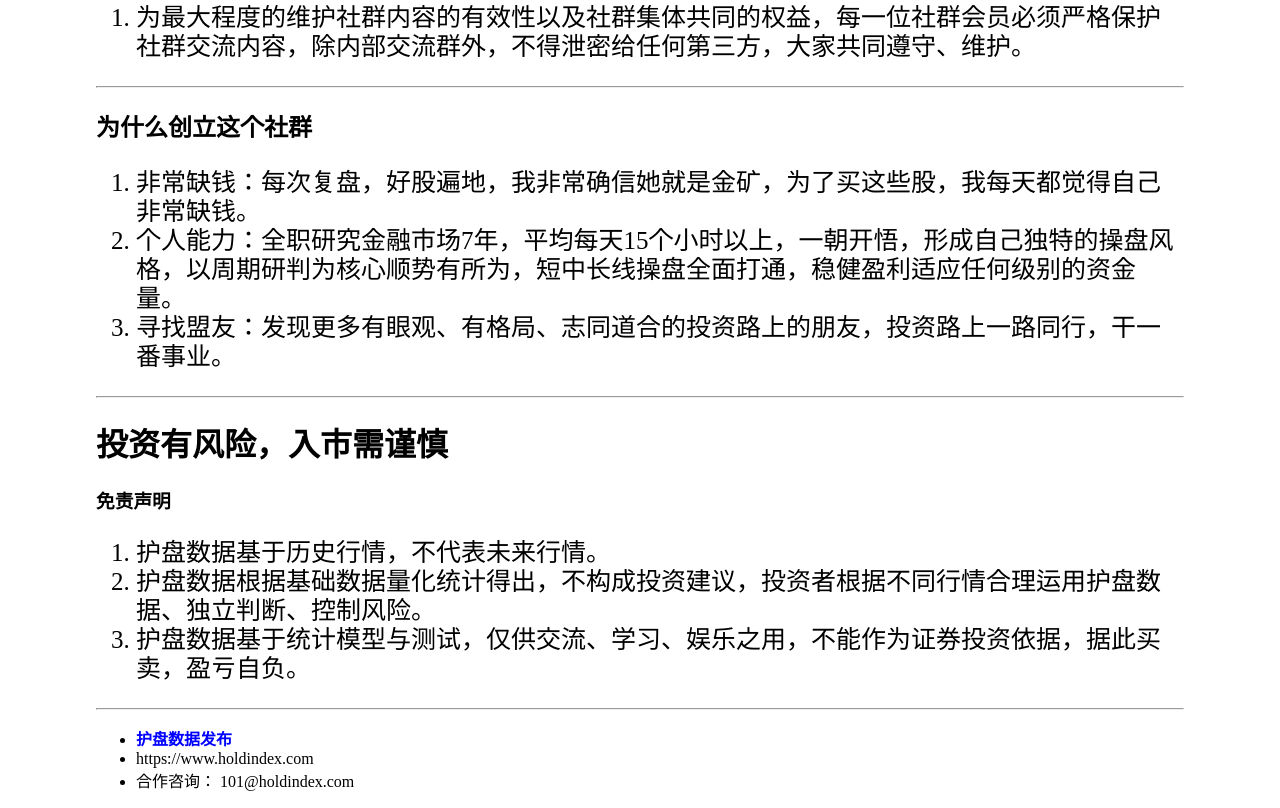
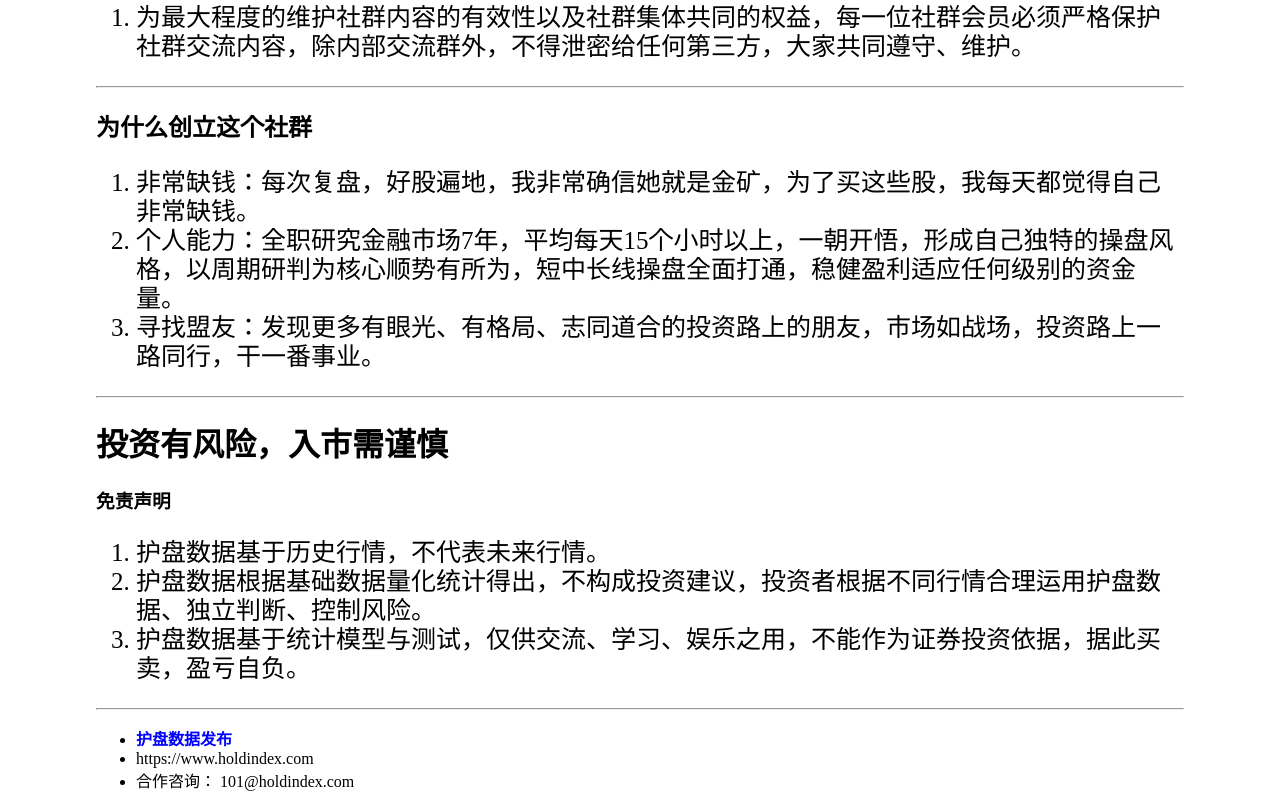
Before and after one commit to liveinjs/holdindex, a plain HTML site: page index.html in a window 1280 px wide. Shown: the part 1780-2588 px from the top of the page. Drawn offline with Linux system fonts and the light colour scheme.

Commit message:
Update index.html

```diff
--- a/index.html
+++ b/index.html
@@ -67,7 +67,7 @@ line-height: 29px;
 <ol>
 <li>非常缺钱：每次复盘，好股遍地，我非常确信她就是金矿，为了买这些股，我每天都觉得自己非常缺钱。</li>
 <li>个人能力：全职研究金融市场7年，平均每天15个小时以上，一朝开悟，形成自己独特的操盘风格，以周期研判为核心顺势有所为，短中长线操盘全面打通，稳健盈利适应任何级别的资金量。</li>
-<li>寻找盟友：发现更多有眼观、有格局、志同道合的投资路上的朋友，投资路上一路同行，干一番事业。 </li>
+<li>寻找盟友：发现更多有眼光、有格局、志同道合的投资路上的朋友，市场如战场，投资路上一路同行，干一番事业。 </li>
 </ol>
 <hr>
 <h1>投资有风险，入市需谨慎<h1>
```
